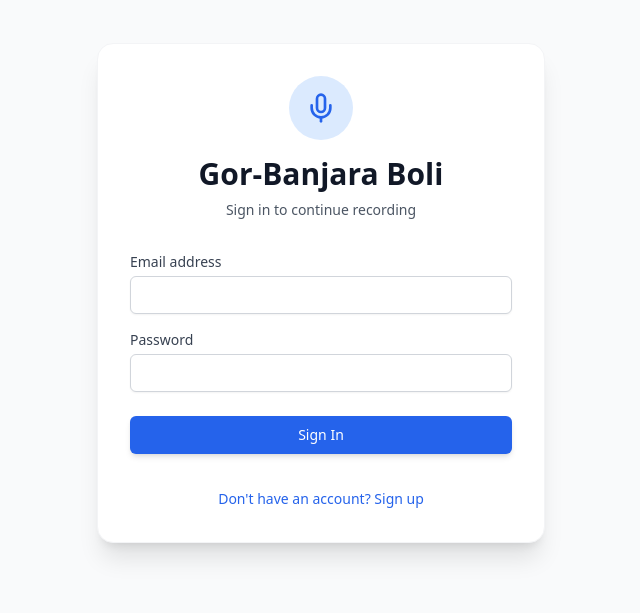
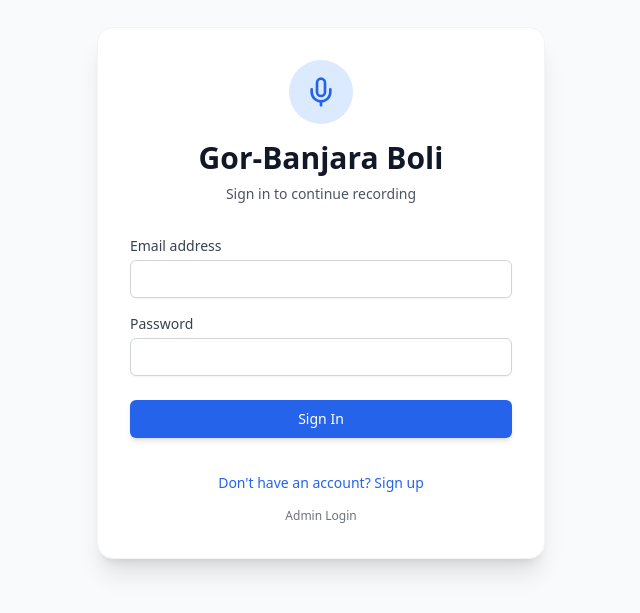
Before and after one commit to n8npractice2025-sketch/gor-banjara-boli, a React (Vite) app: page / in a window 1280 px wide. Shown: the part 107-720 px from the top of the page, without its empty margins (319-959 px from the left). Built offline with nearby package versions, Linux system fonts and the light colour scheme; no server answers.

Commit message:
feat: separate admin and user views

```diff
--- /dev/null
+++ b/output.json
@@ -0,0 +1,3 @@
+Files in audio-recordings bucket:
+[]
+Total files found: 0
--- a/src/pages/Dashboard.jsx
+++ b/src/pages/Dashboard.jsx
@@ -117,13 +117,7 @@ export default function Dashboard() {
                         </div>
                         {user && (
                             <div className="flex items-center space-x-4">
-                                <button
-                                    onClick={() => navigate('/admin')}
-                                    className="text-sm font-medium text-purple-600 dark:text-purple-400 hover:text-purple-800 dark:hover:text-purple-300 transition-colors"
-                                >
-                                    Admin View
-                                </button>
-                                <span className="text-sm font-medium text-gray-600 dark:text-gray-300 border-l border-gray-300 dark:border-gray-600 pl-4">
+                                <span className="text-sm font-medium text-gray-600 dark:text-gray-300">
                                     {user.user_metadata?.name || user.email}
                                 </span>
                                 <button
--- a/src/pages/Login.jsx
+++ b/src/pages/Login.jsx
@@ -168,7 +168,7 @@ export default function Login() {
                     </div>
                 </form>
 
-                <div className="text-center">
+                <div className="text-center space-y-2">
                     <button
                         type="button"
                         className="text-sm text-blue-600 dark:text-blue-400 hover:underline font-medium"
@@ -180,6 +180,15 @@ export default function Login() {
                     >
                         {isSignUp ? 'Already have an account? Sign in' : "Don't have an account? Sign up"}
                     </button>
+                    <div>
+                        <button
+                            type="button"
+                            className="text-xs text-gray-500 dark:text-gray-600 hover:text-purple-500 dark:hover:text-purple-400 transition-colors"
+                            onClick={() => navigate('/admin-login')}
+                        >
+                            Admin Login
+                        </button>
+                    </div>
                 </div>
             </div>
         </div>
```
Also changed, not shown: testSupabase.js (added, +18 -0 lines).
